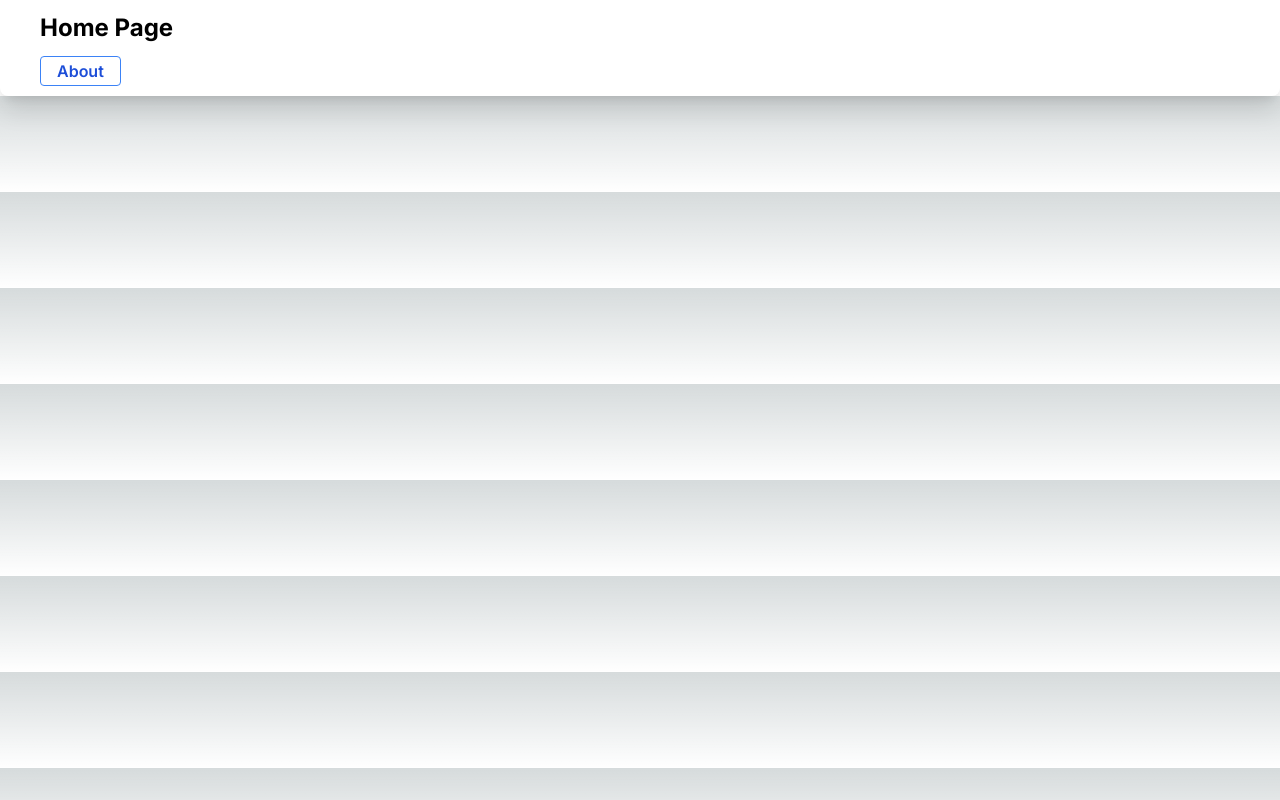
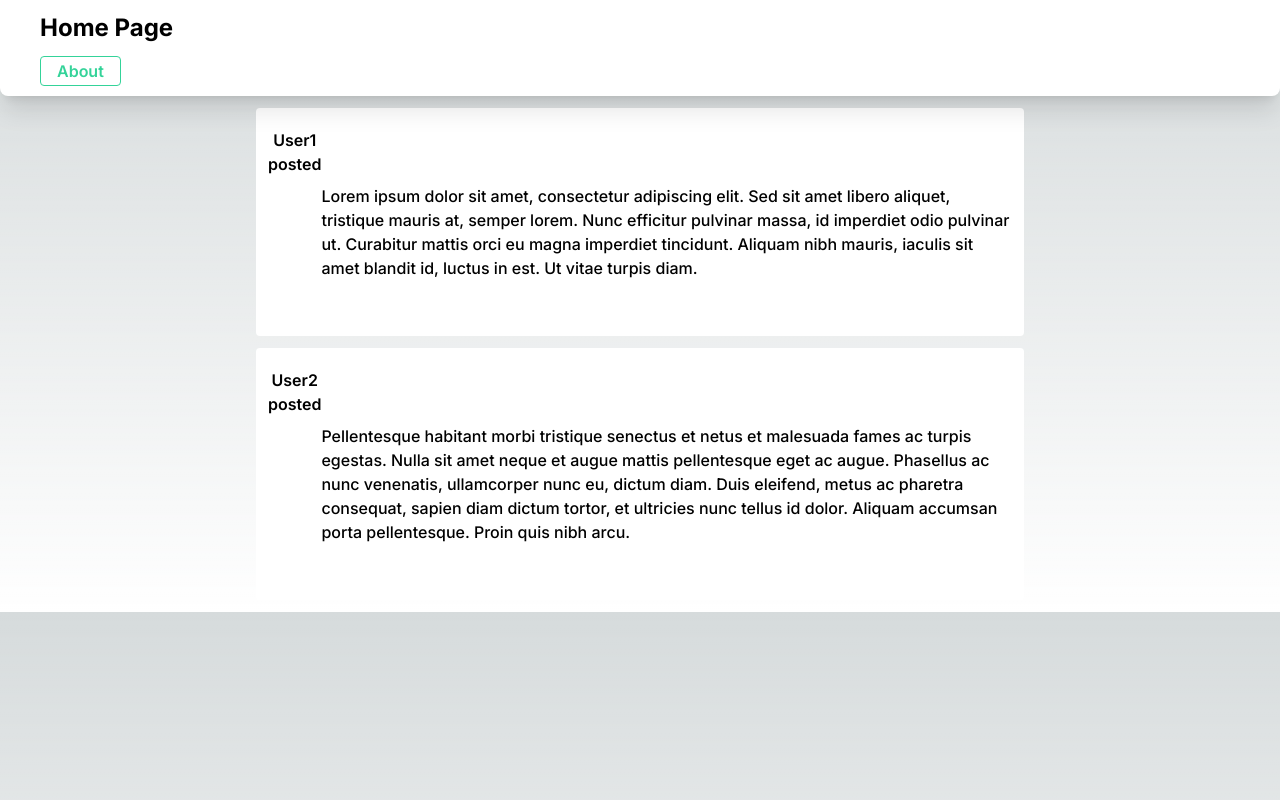
Before and after one commit to kaavyarao05/socialmedia-nextjs, a Next.js app: page / in a window 1280 px wide. Built offline with nearby package versions, Linux system fonts and the light colour scheme.

Commit message:
style: changed button colours to orange-400 and emerald-400 feat: added function with HTML to display posts made by users

```diff
--- a/app/Profile/[Account]/page.jsx
+++ b/app/Profile/[Account]/page.jsx
@@ -7,7 +7,7 @@ function header(){
       <>
       <header class='w-full max-h-28 px-10 pb-8 mx-auto rounded-b-lg bg-white shadow-xl'>
           <div class='text-base pt-4 leading-3 background bg-white mx-auto space-y-6'>
-            <button onClick={() => window.location.href="../../.."} class="bg-transparent hover:bg-blue-500 text-blue-700 font-semibold hover:text-white py-2 px-4 border border-blue-500 hover:border-transparent rounded">
+            <button onClick={() => window.location.href="../../.."} class="bg-transparent hover:bg-orange-400 text-emerald-400 font-semibold hover:text-white py-2 px-4 border border-emerald-400 hover:border-transparent rounded">
             Go Home
             </button>
             <h1 class="flex items-center justify-center text-2xl font-bold text-black">{pathname.split('/')[2]}'s Profile</h1>
--- a/app/about/page.jsx
+++ b/app/about/page.jsx
@@ -5,7 +5,7 @@ import React from 'react'
 const page = () => {
   return (
   <>
-  <button onClick={() => window.location.href ="/.."}class="absolute bg-white hover:bg-blue-500 text-blue-700 font-semibold hover:text-white py-2 px-4 border border-blue-500 hover:border-transparent rounded">
+  <button onClick={() => window.location.href ="/.."}class="absolute bg-white hover:bg-orange-400 text-emerald-400 font-semibold hover:text-white py-2 px-4 border border-emerald-400 hover:border-transparent rounded">
      Go To Home
      </button>
 <div class='flex items-center justify-center min-h-screen from-emerald-400 via-amber-300 to-orange-400 bg-gradient-to-r'>
--- a/app/page.jsx
+++ b/app/page.jsx
@@ -1,24 +1,44 @@
 'use client';
 import React from 'react'
 
-var text="text";
+const user1="User1"
+const text1="Lorem ipsum dolor sit amet, consectetur adipiscing elit. Sed sit amet libero aliquet, tristique mauris at, semper lorem. Nunc efficitur pulvinar massa, id imperdiet odio pulvinar ut. Curabitur mattis orci eu magna imperdiet tincidunt. Aliquam nibh mauris, iaculis sit amet blandit id, luctus in est. Ut vitae turpis diam."
+
+const user2="User2"
+const text2="Pellentesque habitant morbi tristique senectus et netus et malesuada fames ac turpis egestas. Nulla sit amet neque et augue mattis pellentesque eget ac augue. Phasellus ac nunc venenatis, ullamcorper nunc eu, dictum diam. Duis eleifend, metus ac pharetra consequat, sapien diam dictum tortor, et ultricies nunc tellus id dolor. Aliquam accumsan porta pellentesque. Proin quis nibh arcu."
+
+const changePage = (url)=>{
+  window.location.href = url;
+}
 
 function header(){
-  const changePage = (url)=>{
-    window.location.href = url;
-  }
   return(
     <>
-    <header class='w-full max-h-24 px-10 py-3 pb-5 mx-auto rounded-b-lg bg-white shadow-xl'>
+    <header class='sticky top-0 w-full max-h-24 px-10 py-3 pb-5 mx-auto rounded-b-lg bg-white shadow-xl'>
         <div class='leading-3 mx-auto space-y-3'>
           <h1 class="text-2xl font-bold text-black">Home Page</h1>
-          <button onClick={() => {changePage("/about")}} class="bg-transparent hover:bg-blue-500 text-blue-700 font-semibold hover:text-white py-2 px-4 border border-blue-500 hover:border-transparent rounded">
+          <button onClick={() => {changePage("/about")}} class="bg-transparent hover:bg-orange-400 text-emerald-400 font-semibold hover:text-white py-2 px-4 border border-emerald-400 hover:border-transparent rounded">
           About
           </button>
+          <input type='text' class="border-orange-400"></input>
         </div>
     </header>
     </>
+  )
+}
 
+function userPost(user,text){
+  return(
+    <>
+    <div class="flex m-auto my-3 pt-5 px-3 max-w-3xl bg-white rounded">
+      <div class>
+        <button onClick={()=>{changePage("Profile/"+user)}} id="username" class="text-black font-semibold min-w-fit">{user} posted</button>
+      </div>
+      <div>
+        <p class="text-black font-medium py-14">{text}</p>
+      </div>
+    </div>
+    </>
   )
 }
 
@@ -26,6 +46,10 @@ const page = () => {
   return (
     <>
     {header()}
+    <div class='content-center'>
+    {userPost(user1,text1)}
+    {userPost(user2,text2)}
+    </div>
     </>
   )
 }
```
